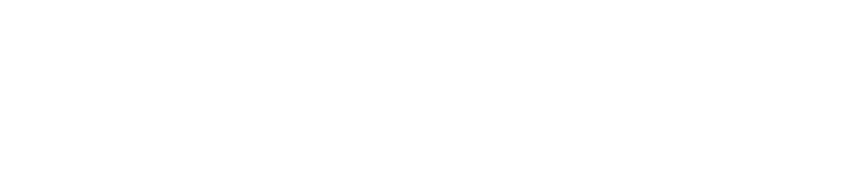
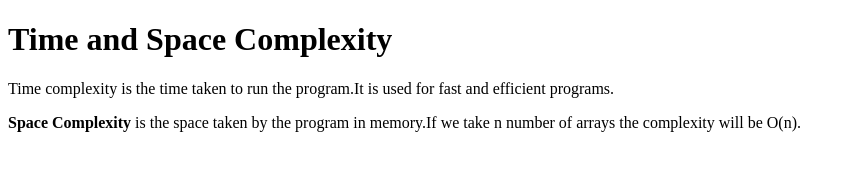
Before and after one commit to acciojob/time-and-space-complexity-Yaasshh2112, a website: page main.html in a window 1280 px wide. Shown: the whole page, without its empty margins (0-855 px from the left). Drawn offline with Linux system fonts and the light colour scheme.

Commit message:
created a submission

```diff
--- a/main.html
+++ b/main.html
@@ -8,6 +8,9 @@
 
 <body>
 	<!-- the entire body must be written by student -->
+	<h1>Time and Space Complexity</h1>
+	<p>Time complexity is the time taken to run the program.It is used for fast and efficient programs.</p>
+	<p><b>Space Complexity</b> is the space taken by the program in memory.If we take n number of arrays the complexity will be O(n).</p>
     <script type="text/javascript" src="./script.js">
 </script>
 
```
